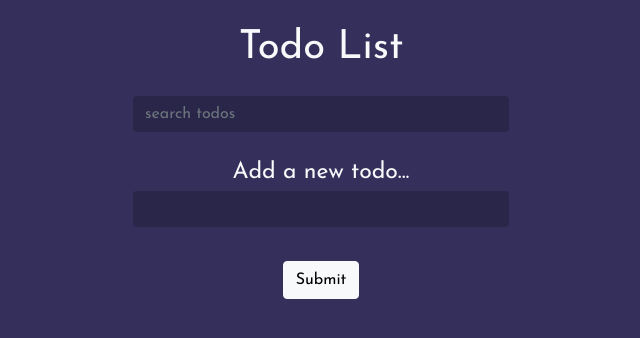
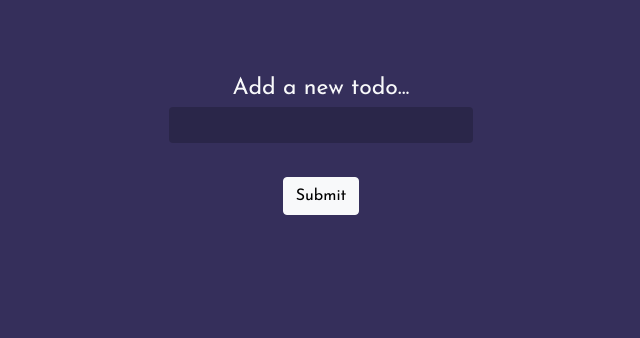
Before and after one commit to HamedMoshtagh-dev/Django-CBV-ToDoApp, a Django app: page / in a window 1280 px wide. Shown: the top 338 px of the page, without its empty margins (319-959 px from the left). Run offline with Django 5.2, Linux system fonts and the light colour scheme; data that the repository does not hold is empty; some libraries are stand-ins or nearby versions.

Commit message:
Create Crud Operation in app
create add option & update & Delete and task complete

```diff
--- a/app/templates/index.html
+++ b/app/templates/index.html
@@ -5,51 +5,40 @@
     <meta charset="UTF-8" />
     <meta http-equiv="X-UA-Compatible" content="IE=edge" />
     <meta name="viewport" content="width=device-width, initial-scale=1.0" />
-    <script
-      src="https://kit.fontawesome.com/1362334b71.js"
-      crossorigin="anonymous"
-    ></script>
-    <link
-      href="https://cdn.jsdelivr.net/npm/bootstrap@5.1.0/dist/css/bootstrap.min.css"
-      rel="stylesheet"
-      integrity="sha384-KyZXEAg3QhqLMpG8r+8fhAXLRk2vvoC2f3B09zVXn8CA5QIVfZOJ3BCsw2P0p/We"
-      crossorigin="anonymous"
-    />
+    <script src="https://kit.fontawesome.com/1362334b71.js" crossorigin="anonymous"></script>
+    <link href="https://cdn.jsdelivr.net/npm/bootstrap@5.1.0/dist/css/bootstrap.min.css" rel="stylesheet" integrity="sha384-KyZXEAg3QhqLMpG8r+8fhAXLRk2vvoC2f3B09zVXn8CA5QIVfZOJ3BCsw2P0p/We" crossorigin="anonymous" />
     <link rel="preconnect" href="https://fonts.googleapis.com" />
     <link rel="preconnect" href="https://fonts.gstatic.com" crossorigin />
-    <link
-      href="https://fonts.googleapis.com/css2?family=Josefin+Sans&family=Libre+Franklin:wght@200&display=swap"
-      rel="stylesheet"
-    />
-    <link rel="stylesheet" href="{% static 'app/style.css' %}">
+    <link href="https://fonts.googleapis.com/css2?family=Josefin+Sans&family=Libre+Franklin:wght@200&display=swap" rel="stylesheet" />
+    <link rel="stylesheet" href="{% static 'app/style.css' %}" />
     <title>TodoList</title>
   </head>
 
   <body>
-    <div class="container">
-      <header class="text-center text-light my-4">
-        <h1 class="mb-4">Todo List</h1>
-        <form class="search">
-          <input
-            class="form-control m-auto"
-            type="text"
-            name="search"
-            placeholder="search todos"
-          />
-        </form>
-      </header>
-      {% for task in tasks  %}
-
-            <ul class="list-group todos mx-auto text-light delete">
-        <li class="list-group-item d-flex justify-content-between align-items-center">
-          <span>{{task.task}}</span>
-          <i class="far fa-trash-alt delete"></i>
-        </li>
-      </ul>
+    <div class="container p-5">
+      {% for task in tasks %}
+        <ul class="list-group todos mx-auto text-light delete">
+          <li class="list-group-item d-flex justify-content-between align-items-center">
+            <span>{{ task.task }}</span>
+            <span>
+              {% if task.status %}
+                ✅
+              {% else %}
+                ⬜
+              {% endif %}
+            </span>
+            <a href="{% url 'status' pk=task.id %}" class="btn btn-sm btn-outline-success"><i class="fa fa-exchange" aria-hidden="true"></i></a>
+            <div class="icons d-flex gap-2">
+              <a href="{% url 'update' task.id %}" class="text-warning"><i class="far fa-edit"></i></a>
+              <a href="{% url 'delete' task.id %}" class="text-danger"><i class="far fa-trash-alt"></i></a>
+            </div>
+          </li>
+        </ul>
       {% endfor %}
-      <form class="add text-center my-4">
+      <form class="add text-center my-4" method="post" action="{% url 'create' %}">
+        {% csrf_token %}
         <label class="text-light">Add a new todo...</label>
-        <input class="form-control m-auto" type="text" name="add" />
+        <input class="form-control m-auto" type="text" name="task" />
         <br />
         <div class="text-center">
           <input type="submit" class="btn btn-light" />
@@ -57,6 +46,6 @@
       </form>
     </div>
 
-    {#  <script src="{% static 'app/app.js' %}"></script>  #}
+    {# <script src="{% static 'app/app.js' %}"></script> #}
   </body>
 </html>
--- a/app/urls.py
+++ b/app/urls.py
@@ -1,6 +1,10 @@
 from django.urls import path
-from .views import HomePageView
+from .views import HomePageView,CreateTaskView,DeleteTaskView,UpdateTaskView,TaskCompleteView
 
 urlpatterns = [
-    path('',HomePageView.as_view(),name='home')
+    path('',HomePageView.as_view(),name='home'),
+    path('create/',CreateTaskView.as_view(),name='create'),
+    path('delete/<int:pk>',DeleteTaskView.as_view(),name='delete'),
+    path('update/<int:pk>',UpdateTaskView.as_view(),name='update'),
+    path("status/<int:pk>/", TaskCompleteView.as_view(), name="status"),
 ]
--- a/app/views.py
+++ b/app/views.py
@@ -1,6 +1,10 @@
 from django.shortcuts import render
-from django.views.generic import ListView
+from django.views.generic import ListView,CreateView,DeleteView,UpdateView
 from .models import Task
+from django.urls import reverse_lazy
+from django.shortcuts import redirect,get_object_or_404
+from django.contrib.auth.mixins import LoginRequiredMixin
+from django.views import View
 # Create your views here.
 
 
@@ -8,3 +12,38 @@ class HomePageView(ListView):
     model = Task
     template_name = 'index.html'
     context_object_name = 'tasks'
+
+
+class CreateTaskView(CreateView):
+    model = Task
+    fields = ["task"]
+    template_name = "index.html"
+    success_url = reverse_lazy("home")
+
+    def form_valid(self, form):
+        form.instance.user = self.request.user
+        return super().form_valid(form)
+
+class DeleteTaskView(DeleteView):
+    model = Task
+    success_url = reverse_lazy("home")
+    def get(self, request, pk, *args, **kwargs):
+        task = get_object_or_404(Task, pk=pk)
+        task.delete()
+        return redirect('home')
+
+
+class UpdateTaskView(UpdateView):
+    model = Task
+    fields = ['task']
+    success_url = reverse_lazy("home")
+    template_name = "update.html"
+
+
+class TaskCompleteView(View):
+    model = Task
+    def get(self, request, pk, *args, **kwargs):
+        task = get_object_or_404(Task, pk=pk)
+        task.status = not task.status  # تغییر وضعیت
+        task.save()
+        return redirect('home')
```
Also changed, not shown: app/templates/update.html (added, +43 -0 lines).
